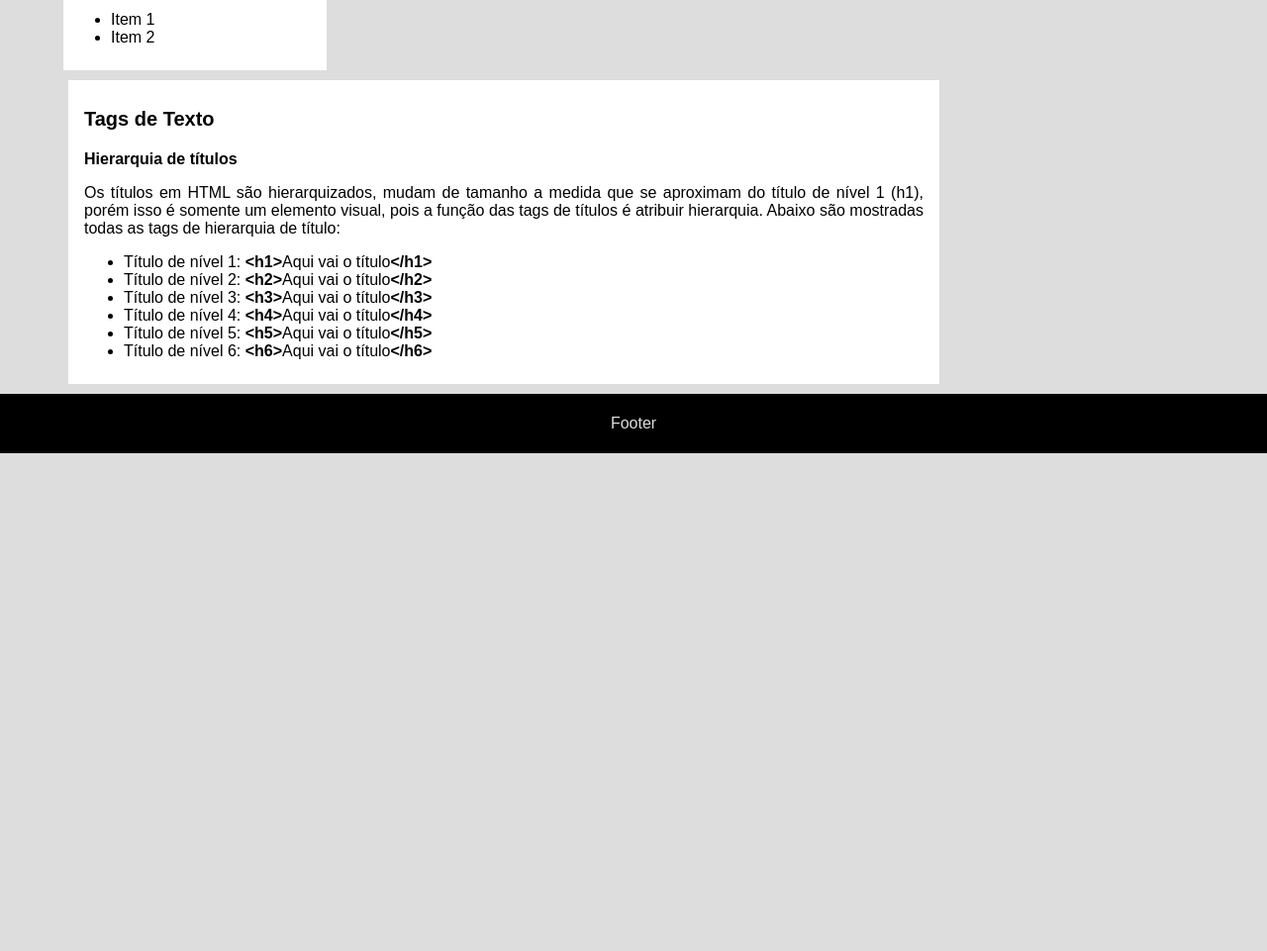
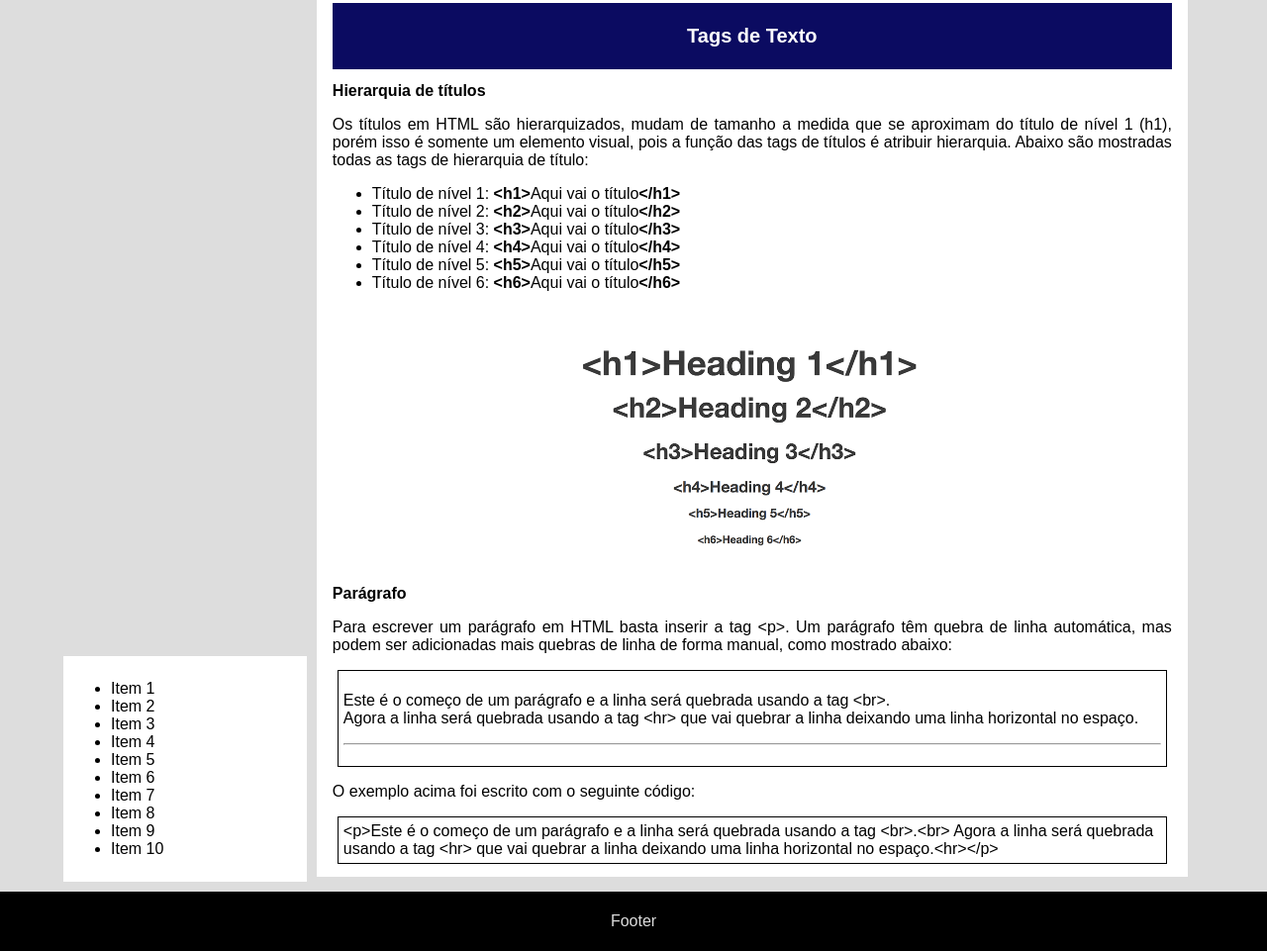
Before and after one commit to YannFigueiredo/manual-do-codificador, a plain HTML site: page content/html/tags-texto.html in a window 1280 px wide. Shown: the part 463-1424 px from the top of the page at 99% size. Before the commit the page ends 921 px from the top, so only its background shows below. Drawn offline with Linux system fonts and the light colour scheme.

Commit message:
Adicionadas seções de títulos e parágrafo

```diff
--- a/content/html/tags-texto.html
+++ b/content/html/tags-texto.html
@@ -33,12 +33,22 @@
                     <ul class="ul-lista-menu">
                         <li>Item 1</li>
                         <li>Item 2</li>
+                        <li>Item 3</li>
+                        <li>Item 4</li>
+                        <li>Item 5</li>
+                        <li>Item 6</li>
+                        <li>Item 7</li>
+                        <li>Item 8</li>
+                        <li>Item 9</li>
+                        <li>Item 10</li>
                     </ul>
                 </nav>
             </section>
             <section class="section-principal">
-                <article class="artigo" id="hierarquia-titulos">
-                    <h1>Tags de Texto</h1>
+                <article class="article" id="tags-texto">
+                    <header class="article-header">
+                        <h1>Tags de Texto</h1>
+                    </header>
                     <h2>Hierarquia de títulos</h2>
                     <p>Os títulos em HTML são hierarquizados, mudam de tamanho a medida que se aproximam do título de
                         nível 1 (h1), porém isso é somente um elemento visual, pois a função das tags de títulos é
@@ -51,6 +61,21 @@
                         <li>Título de nível 5: <b>&lth5&gt</b>Aqui vai o título<b>&lt/h5&gt</b></li>
                         <li>Título de nível 6: <b>&lth6&gt</b>Aqui vai o título<b>&lt/h6&gt</b></li>
                     </ul>
+                    <img class="exemplos-titulos" src="../../static/imagens/exemplo-titulos.png" alt="Exemplos de títulos em HTML">
+                    <h2>Parágrafo</h2>
+                    <p>Para escrever um parágrafo em HTML basta inserir a tag &ltp&gt. Um parágrafo têm quebra de linha
+                        automática, mas podem ser adicionadas mais quebras de linha de forma manual, como mostrado
+                        abaixo:</p>
+
+                    <div class="div-exemplo"><p>Este é o começo de um parágrafo e a linha será quebrada usando a tag &ltbr&gt.<br>
+                    Agora a linha será quebrada usando a tag &lthr&gt que vai quebrar a linha deixando uma linha
+                    horizontal no espaço.<hr></p></div>
+
+                    <p>O exemplo acima foi escrito com o seguinte código:</p>
+
+                    <div class="div-exemplo">&ltp&gtEste é o começo de um parágrafo e a linha será quebrada usando a tag &ltbr&gt.&ltbr&gt
+                        Agora a linha será quebrada usando a tag &lthr&gt que vai quebrar a linha deixando uma linha
+                        horizontal no espaço.&lthr&gt&lt/p&gt</div>
                 </article>
             </section>
         </main>
--- a/static/css/style-home.css
+++ b/static/css/style-home.css
@@ -79,8 +79,14 @@ main{
 }
 
 /*Section principal*/
-.artigo{
+.article{
     margin: 0px 8px 0px 8px;
+}
+
+.article-header{
+    background-color: #0B0B61;
+    padding: 2px;
+    text-align: center;
 }
 
 .section-principal p{
@@ -89,6 +95,7 @@ main{
 
 .section-principal h1{
     font-size: 20px;
+    color: white;
 }
 
 .section-principal h2{
@@ -98,10 +105,16 @@ main{
 .section-principal{
     display: inline-block;
     background-color: white;
-    margin: 0px 0px 10px 5px;
+    margin: 8px 0px 10px 5px;
     padding: 8px;
     width: 75%;
     height: 100%;
+}
+
+.div-exemplo{
+    border: 1px solid black;
+    margin: 5px;
+    padding: 5px;
 }
 
 /*Section lateral*/
@@ -109,7 +122,7 @@ main{
     display: inline-block;
     background-color: white;
     padding: 8px;
-    margin: 0px 0px 10px 0px;
-    width: 250px;
+    margin: 8px 0px 10px 0px;
+    width: 20%;
     height: 100%;
 }
--- a/static/css/style-tags-texto.css
+++ b/static/css/style-tags-texto.css
@@ -0,0 +1,5 @@
+.exemplos-titulos{
+    width: 400px;
+    margin: auto;
+    display: block;
+}
```
Also changed, not shown: index.html (+8 -0 lines), static/imagens/exemplo-titulos.png (added).
